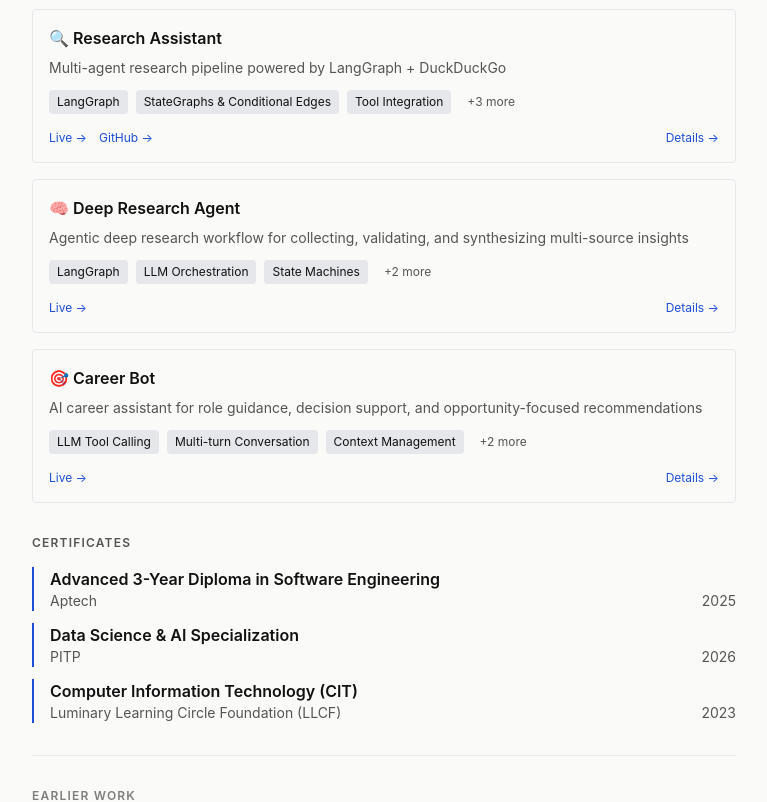
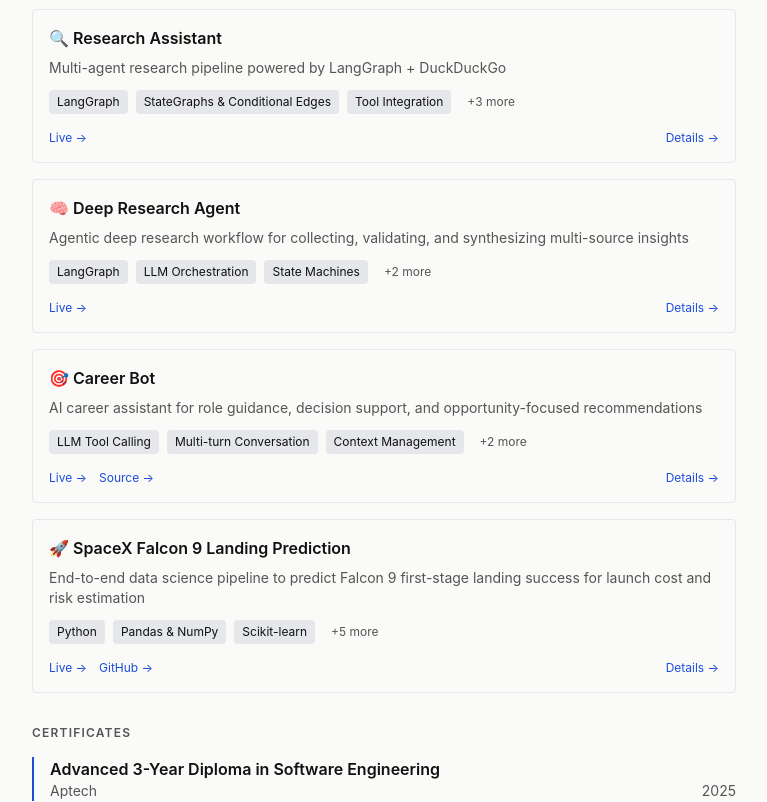
Before and after one commit to BurhanDon/burhansiraj.me, a Next.js app: page / in a window 1280 px wide. Shown: the part 1480-2282 px from the top of the page, without its empty margins (256-1023 px from the left). Built offline with nearby package versions, Linux system fonts and the light colour scheme.

Commit message:
Refine portfolio: remove earlier work, update skills/education, add SpaceX project, and align agentic project context

```diff
--- a/app/page.tsx
+++ b/app/page.tsx
@@ -7,7 +7,6 @@ import Education from "@/components/sections/Education";
 import Skills from "@/components/sections/Skills";
 import Projects from "@/components/sections/Projects";
 import Certificates from "@/components/sections/Certificates";
-import EarlierWork from "@/components/sections/EarlierWork";
 
 export default function Home() {
   const handlePrint = () => {
@@ -34,7 +33,6 @@ export default function Home() {
       <Skills />
       <Projects />
       <Certificates />
-      <EarlierWork />
     </main>
   );
 }
--- a/components/ui/ProjectCard.tsx
+++ b/components/ui/ProjectCard.tsx
@@ -10,6 +10,9 @@ interface ProjectCardProps {
 
 export default function ProjectCard({ project }: ProjectCardProps) {
   const [isModalOpen, setIsModalOpen] = useState(false);
+  const sourceLabel = project.githubUrl?.includes("github.com")
+    ? "GitHub"
+    : "Source";
 
   return (
     <>
@@ -58,7 +61,7 @@ export default function ProjectCard({ project }: ProjectCardProps) {
               className="text-xs text-accent hover:underline"
               onClick={(e) => e.stopPropagation()}
             >
-              GitHub →
+              {sourceLabel} →
             </a>
           )}
           <button
--- a/components/ui/ProjectModal.tsx
+++ b/components/ui/ProjectModal.tsx
@@ -14,6 +14,9 @@ export default function ProjectModal({
   onClose,
 }: ProjectModalProps) {
   if (!isOpen) return null;
+  const sourceLabel = project.githubUrl?.includes("github.com")
+    ? "View on GitHub"
+    : "View Source";
 
   return (
     <div className="fixed inset-0 bg-black/50 flex items-center justify-center z-50 p-4">
@@ -93,7 +96,7 @@ export default function ProjectModal({
               rel="noopener noreferrer"
               className="text-accent hover:underline font-semibold"
             >
-              View on GitHub ↗
+              {sourceLabel} ↗
             </a>
           )}
         </div>
--- a/data/education.ts
+++ b/data/education.ts
@@ -3,15 +3,15 @@ import { Education } from "@/types";
 export const educations: Education[] = [
   {
     id: "1",
+    institution: "Iqra University (North Campus)",
+    degree: "Undergraduate in BSCS (6th Semester)",
+    year: "2024 - Present",
+  },
+  {
+    id: "2",
     institution: "Aptech",
     degree: "Advanced Diploma in Software Engineering (3 Years)",
     year: "2022 - 2025",
-  },
-  {
-    id: "2",
-    institution: "Iqra University (North Campus)",
-    degree: "Undergraduate in BSCS (6th Semester)",
-    year: "2024 - Present",
   },
   {
     id: "3",
--- a/data/projects.ts
+++ b/data/projects.ts
@@ -6,6 +6,9 @@ export const projects: Project[] = [
     title: "🔍 Research Assistant",
     description: "Multi-agent research pipeline powered by LangGraph + DuckDuckGo",
     fullDescription: `Multi-Agent Research Assistant built with LangGraph as part of my Agentic AI learning journey.
+
+  Learning Context:
+  • Built while progressing through Ed Donner's Agentic AI Engineering course (completed through Week 4: LangGraph)
 
 Pipeline:
 • Planner — breaks your query into 3 focused sub-questions using structured LLM output
@@ -33,7 +36,6 @@ Pipeline:
       "Multi-LLM Evaluation",
     ],
     liveUrl: "https://huggingface.co/spaces/BurhanDon/research-assistant",
-    githubUrl: "https://github.com/BurhanDon/research-assistant",
   },
   {
     id: "2",
@@ -41,6 +43,9 @@ Pipeline:
     description:
       "Agentic deep research workflow for collecting, validating, and synthesizing multi-source insights",
     fullDescription: `Deep Research Agent focused on long-form, evidence-driven output generation.
+
+  Learning Context:
+  • Built as part of Ed Donner's Agentic AI Engineering course journey (up to Week 4: LangGraph)
 
 Highlights:
 • Runs multi-step research loops to refine query understanding
@@ -63,6 +68,9 @@ Highlights:
       "AI career assistant for role guidance, decision support, and opportunity-focused recommendations",
     fullDescription: `Career Bot designed to help users evaluate opportunities and navigate career decisions.
 
+  Learning Context:
+  • Built during Ed Donner's Agentic AI Engineering course practice track (through Week 4: LangGraph)
+
 Highlights:
 • Understands user profile and intent
 • Provides context-aware career guidance
@@ -76,5 +84,40 @@ Highlights:
       "Actionable recommendation flow",
     ],
     liveUrl: "https://huggingface.co/spaces/Eng-Burhan/career_bot",
+    githubUrl: "https://huggingface.co/spaces/Eng-Burhan/career_bot/tree/main",
+  },
+  {
+    id: "4",
+    title: "🚀 SpaceX Falcon 9 Landing Prediction",
+    description:
+      "End-to-end data science pipeline to predict Falcon 9 first-stage landing success for launch cost and risk estimation",
+    fullDescription: `This capstone project predicts whether Falcon 9 first-stage boosters will land successfully (1) or fail (0), helping estimate launch economics and risk.
+
+Pipeline:
+• Collected launch data from SpaceX REST APIs and historical records from Wikipedia
+• Cleaned and transformed datasets with missing-value handling and one-hot encoding
+• Performed EDA with SQL, visual analytics, and geospatial exploration
+• Trained and compared Logistic Regression, SVM, Decision Tree, and KNN models
+• Delivered an interactive dashboard for decision support and stakeholder analysis`,
+    techStack: [
+      "Python",
+      "Pandas & NumPy",
+      "Scikit-learn",
+      "SQL",
+      "REST APIs",
+      "Feature Engineering",
+      "Classification Modeling",
+      "Streamlit",
+    ],
+    conceptsDemonstrated: [
+      "Data Collection & Wrangling",
+      "Exploratory Data Analysis",
+      "Model Selection & Evaluation",
+      "Geospatial Analytics",
+      "Interactive Dashboarding",
+      "Risk-aware Decision Support",
+    ],
+    liveUrl: "https://spacex-ds.streamlit.app/",
+    githubUrl: "https://github.com/BurhanDon/SpaceX_DS_Capstone",
   },
 ];
--- a/data/skills.ts
+++ b/data/skills.ts
@@ -22,8 +22,6 @@ export const skills: Skill[] = [
       "TypeScript",
       "Tailwind CSS",
       "Bootstrap",
-      "HTML",
-      "CSS",
     ],
   },
   {
@@ -51,13 +49,12 @@ export const skills: Skill[] = [
       "Seaborn",
       "Streamlit",
       "Gradio",
-      "Hugging Face Spaces",
       "Statistical Analysis",
     ],
   },
   {
     id: "6",
     category: "Tools & Platforms",
-    items: ["Git", "GitHub", "Jupyter", "Google Colab", "VS Code"],
+    items: ["Git", "GitHub", "Jupyter", "Google Colab", "Hugging Face"],
   },
 ];
```
Also changed, not shown: 1 other file (tests, documents, lock files or other folders).
